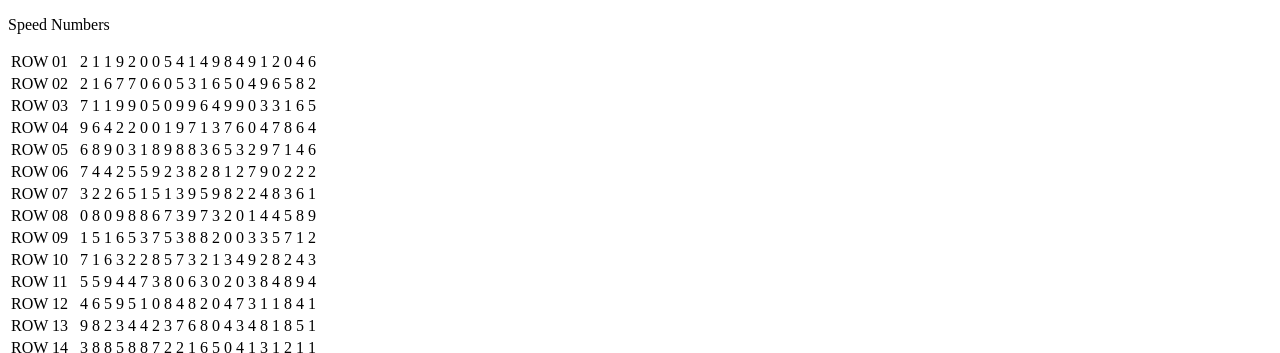
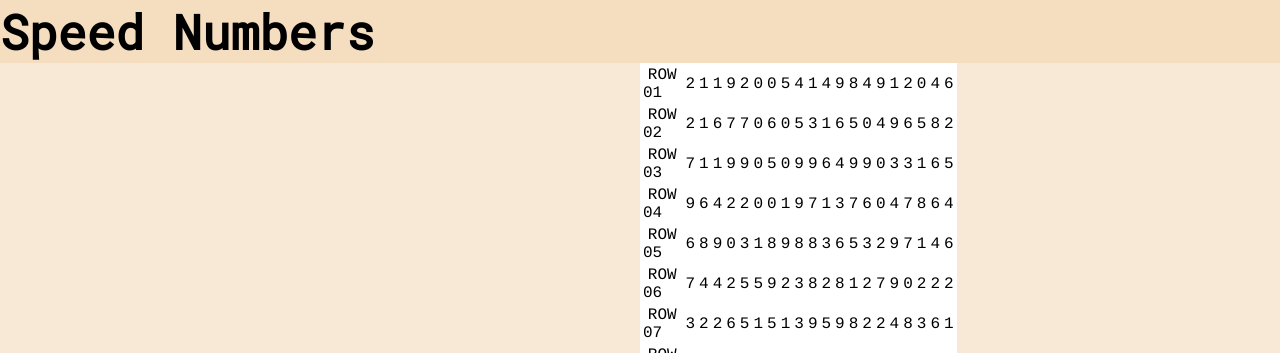
Before and after one commit to slopey112/USAMC, a plain HTML site: page speed-numbers.html in a window 1280 px wide. Shown: the top 353 px of the page. Drawn offline with Linux system fonts and the light colour scheme.

Commit message:
sync with pc

```diff
--- a/speed-numbers.html
+++ b/speed-numbers.html
@@ -3,10 +3,12 @@
 <head>
     <meta charset="UTF-8">
     <title>Speed Numbers</title>
+    <link rel="stylesheet" href="styles/speed-numbers.css">
+    <link href="https://fonts.googleapis.com/css?family=Crimson+Text|Roboto+Mono|Cousine&display=swap" rel="stylesheet">
 </head>
 <body>
     <header>
-        <p>Speed Numbers</p>
+        <h1>Speed Numbers</h1>
     </header>
     <main>
         <div id="numbers"></div>
--- a/styles/speed-numbers.css
+++ b/styles/speed-numbers.css
@@ -0,0 +1,33 @@
+html, body {
+	margin: 0;
+	padding: 0;
+	height: 100%;
+}
+
+body {
+	display: flex;
+	flex-flow: column;
+}
+
+h1 {
+	background-color: #f5debf;
+	font-family: 'Roboto Mono', monospace;
+	font-size: 48px;
+	margin: 0;
+}
+
+main {
+	background-color: #f7e9d5;
+	flex-grow: 1;
+}
+
+#numbers {
+	margin: 0 50%;
+	background-color: white;
+	float: left;
+	text-align: center;
+}
+
+td {
+	font-family: 'Cousine', monospace;
+}
```
